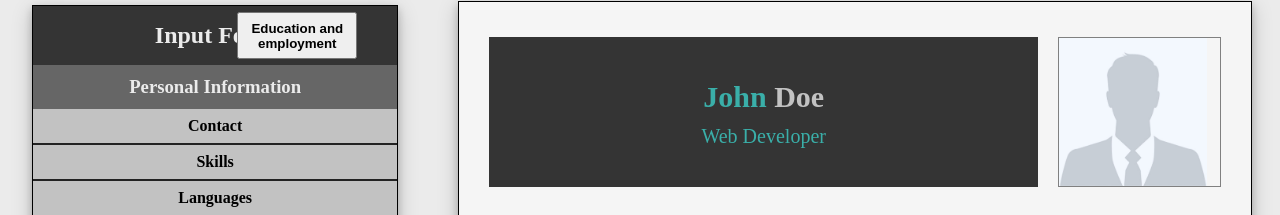
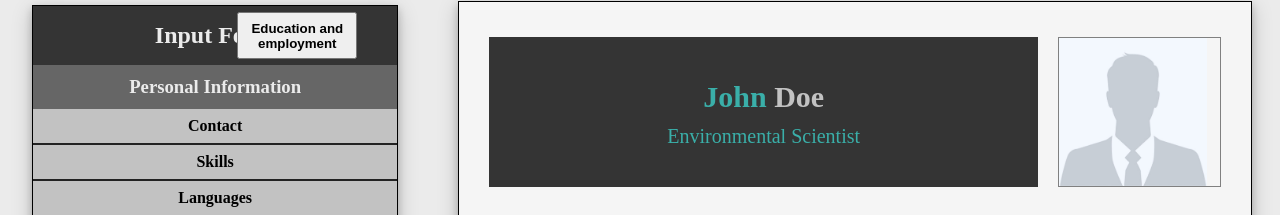
Before and after one commit to MrDando/CV-Project, a React (Create React App) app: page / in a window 1280 px wide. Shown: the part 94-309 px from the top of the page. Built offline with nearby package versions, Linux system fonts and the light colour scheme.

Commit message:
Added profession field to CV templates and CV Form

```diff
--- a/src/App.js
+++ b/src/App.js
@@ -96,6 +96,7 @@ class App extends React.Component {
       switchButton: 'Education and employment',
       firstname: 'John',
       lastname: 'Doe',
+      profession: 'Environmental Scientist',
       photoURL: placeholderImg,
       adress: '7 Greystone St. Wilmington, MA',
       phone: '012-345-6789',
@@ -300,9 +301,11 @@ class App extends React.Component {
 
   submitSummary(e) {
     e.preventDefault()
+    const profession = e.target.querySelector('input').value
     const newSummary = e.target.querySelector('textarea').value
 
-    this.setState({summary: newSummary})
+    this.setState({ profession: profession,
+                    summary: newSummary})
   }
 
   dateToObject(date) {
--- a/src/Components/CVs/Template2/Template2.js
+++ b/src/Components/CVs/Template2/Template2.js
@@ -71,7 +71,7 @@ function Template2(props) {
                         <span> {data.lastname}</span>
                     </div>
                     <div className='profession'>
-                        <span>Web Developer</span>
+                        <span>{data.profession}</span>
                     </div>
                 </div>
                 <div className='photo-container'>
--- a/src/Components/Form/ProfessionalForm.js
+++ b/src/Components/Form/ProfessionalForm.js
@@ -14,9 +14,12 @@ function ProfessionalForm(props) {
                 <h4 className='accordion' onClick={props.toggleAccordion}>Summary</h4>
                 <div className='panel'>
                     <form className='flex column align-center' onSubmit={props.submitSummary}>
+                        <span>Profession</span>
+                        <input className='profession form-input' type='text'></input>
+                        <span style={{marginTop: '15px'}}>Summary</span>
                         <textarea name="summary" cols="50" rows="4" style={{marginTop: '10px'}}></textarea>
                         <div className='flex justify-center'>
-                            <button className='submit-btn' type='submit'>Submit</button>
+                            <button className='submit-btn' type='submit'>Update</button>
                         </div>
                     </form>
                 </div>
```
